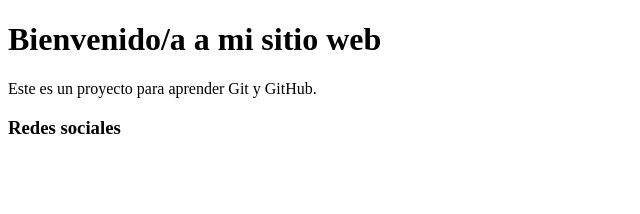
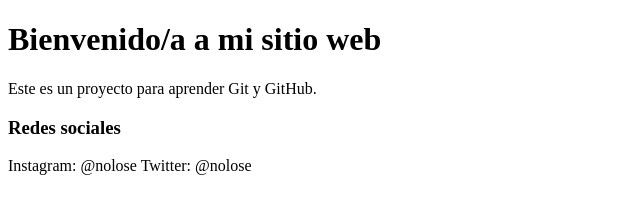
Before and after one commit to MartaLou20/Re-Po-Exam, a plain HTML site: page index.html in a window 1280 px wide. Shown: the whole page, without its empty margins (0-640 px from the left). Drawn offline with Linux system fonts and the light colour scheme.

Commit message:
Añadido parrafo con redes sociales

```diff
--- a/index.html
+++ b/index.html
@@ -11,6 +11,6 @@
 </body>
 <footer>
 	<h3> Redes sociales </h3>
-
+	<p> Instagram: @nolose 		Twitter: @nolose </p>
 </footer>
 </html>
```
